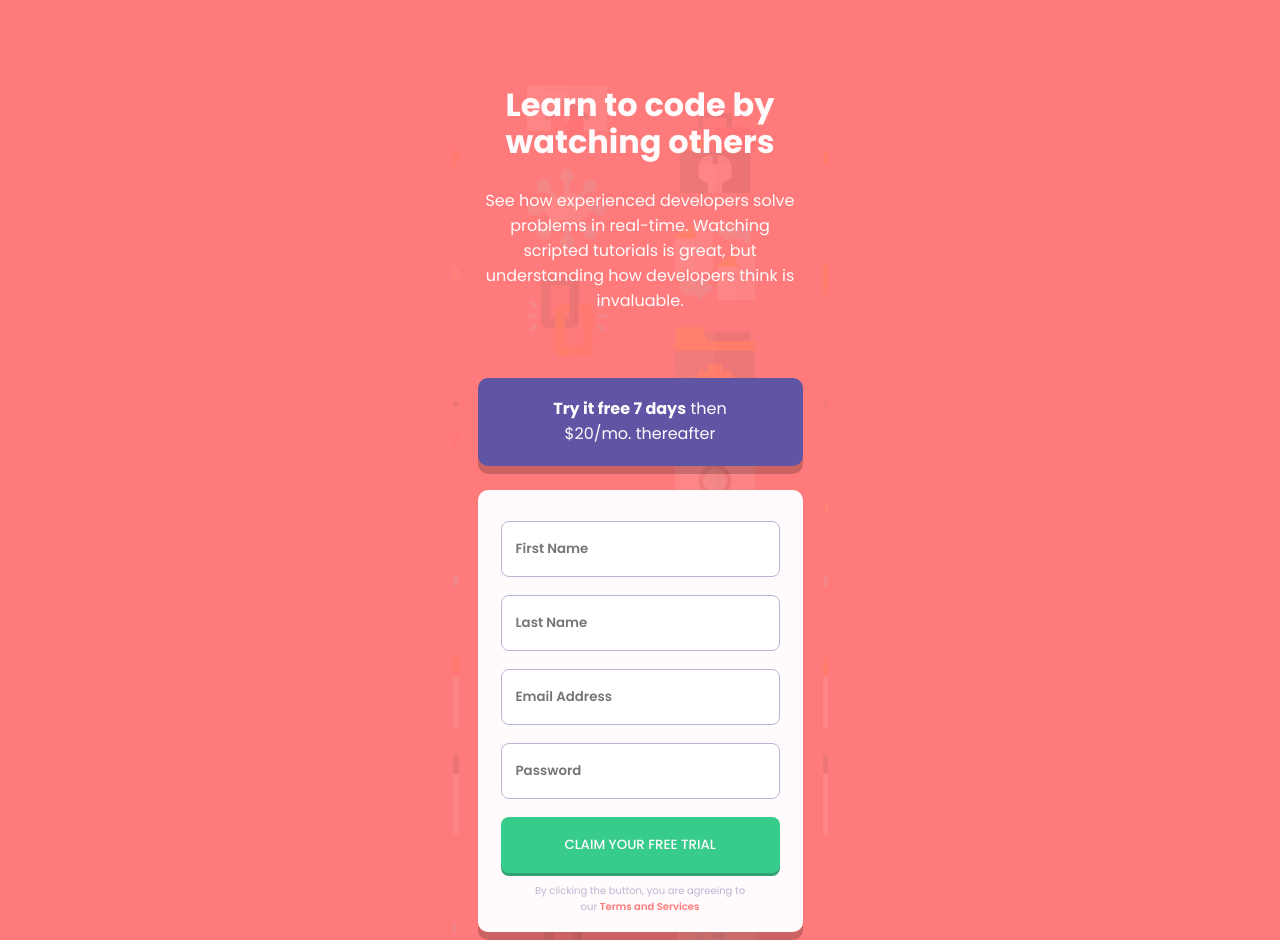
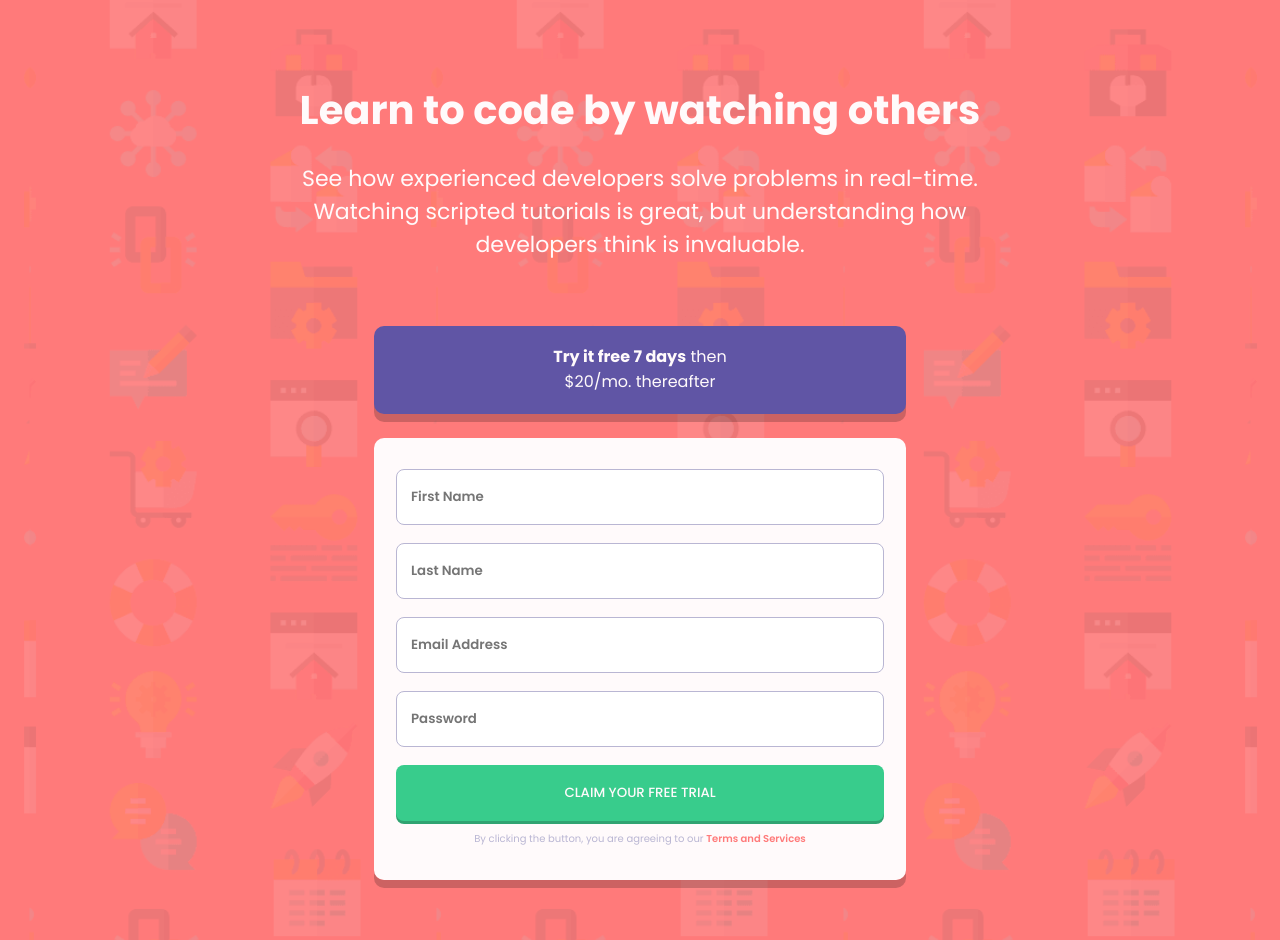
Before and after one commit to Zero-K00L/intro-component-with-signup-form-master, a plain HTML site: page index.html in a window 1280 px wide. Shown: the top 940 px of the page. Drawn offline with Linux system fonts and the light colour scheme.

Commit message:
Desktop. and Tablet Finished v1

```diff
--- a/styles.css
+++ b/styles.css
@@ -21,7 +21,7 @@ html {
 
 body {
     margin: 0;
-    background-color: var(--red);
+    background: url('images/bg-intro-mobile.png') center/contain repeat var(--red);
 }
 
 .main {
@@ -29,7 +29,6 @@ body {
     max-width: 375px;
     height: 1000px;
     margin: 0 auto;
-    background-image: url('images/bg-intro-mobile.png');
 }
 
 .header {
@@ -190,19 +189,64 @@ input {
 
 /* Small devices (portrait tablets and large phones, 600px and up) */
 @media only screen and (min-width: 600px) {
+    .main {
+        max-width: 600px;
+    }
+
+    .trial-section {
+        width: 100%
+    }
+
+    .trial-advert {
+        max-width: 532px;
+    }
+
+    .fieldset {
+        max-width: 532px;
+    }
+
+    input {
+        max-width: 488px;
+    }
+
+    .error-icon {
+        left: 459px;
+    }
+
+    .error-message {
+        left: 353px;
+    }
+
+    .password-length-error {
+        left: 279px;
+    }
+
+    .form-btn {
+        max-width: 488px;
+    }
+
 }
 
 /* Medium devices (landscape tablets, 768px and up) */
 @media only screen and (min-width: 768px) {
+    .main {
+        max-width: 100%;
+    }
+
+    .header {
+        font-size: 40px;
+        width: 68%;
+        margin: 86px auto 28px auto;
+        line-height: 1.2;
+    }
+
+    .main-description {
+        font-size: 22px;
+        margin: 0 auto 65px auto;
+        width: 57%;
+    }
 }
 
-/* Large devices (laptops/desktops, 992px and up) */
-@media only screen and (min-width: 992px) {
-}
-
-/* Extra large devices (large laptops and desktops, 1200px and up) */
-@media only screen and (min-width: 1200px) {
-}
 
 /*Very Large devices (laptops/desktops, 1440px and up) */
 @media only screen and (min-width: 1440px) {
@@ -227,6 +271,7 @@ input {
     }
 
     .header {
+        width: 100%;
         margin-top: 70px;
         margin-bottom: 29px;
         font-weight: 700;
@@ -236,6 +281,7 @@ input {
     }
 
     .main-description {
+        width: 100%;
         margin-left: 0;
         text-align: left;
         font-size: 16px;
```
